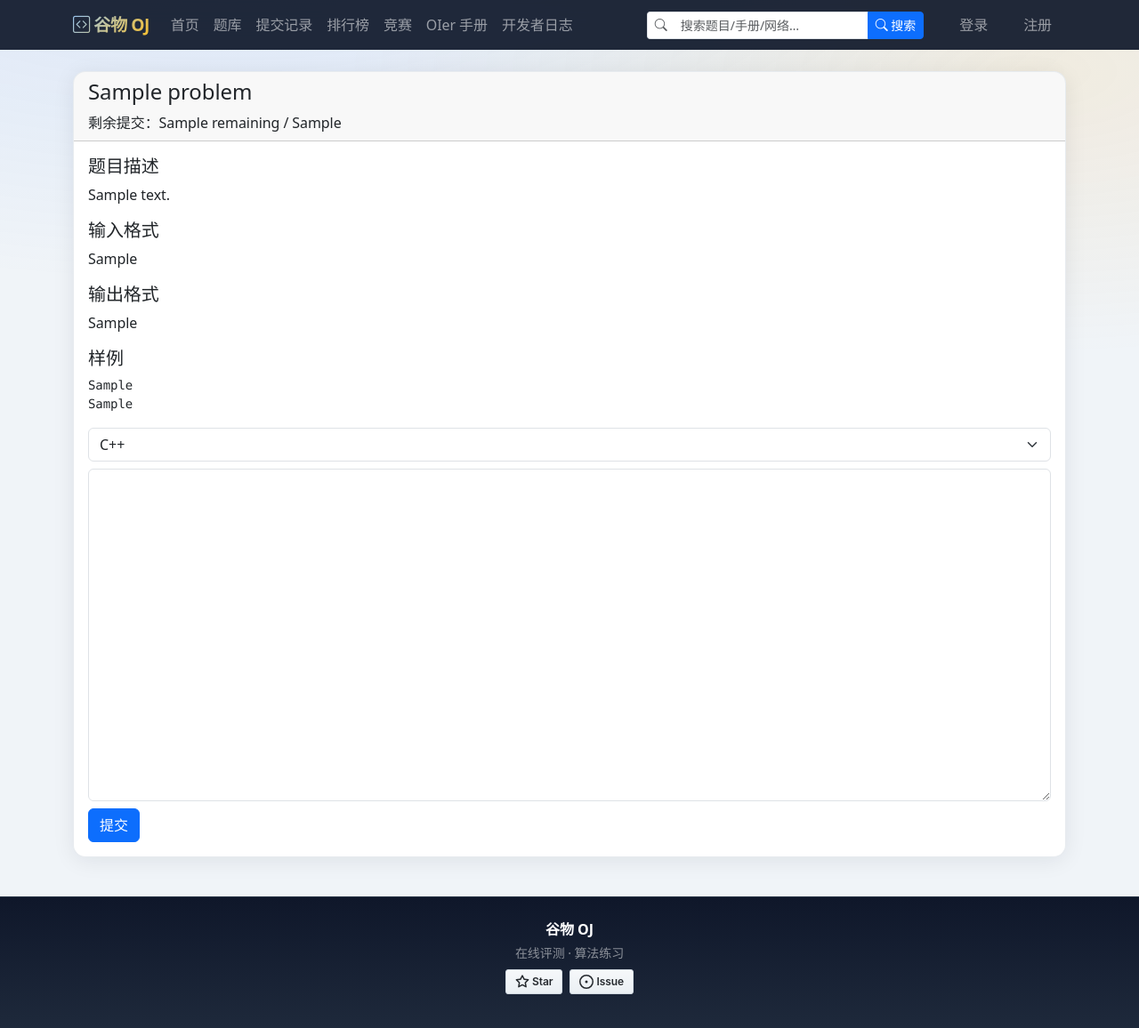
After one commit to alphadamn/guwu-oj, a Django app: template templates/contests/question.html in a window 1280 px wide. The commit adds this page. Shown: the whole page at 89% size. Run offline with Django 4.2, Linux system fonts and the light colour scheme; the template is opened without the code that fills it: most values are stand-ins (such as "Sample title", 1, 10 or a date in 2020).

Commit message:
added contest feature

```diff
--- a/oj_project/settings.py
+++ b/oj_project/settings.py
@@ -48,6 +48,7 @@ INSTALLED_APPS = [
     'users',
     'problems',
     'submissions',
+    'contests',
     'handbook',
     'mathfilters',
     'search',
@@ -513,6 +514,7 @@ MANAGERS = ADMINS
 CRONJOBS = [
     # 第一个参数是 cron 时间表达式，第二个参数是任务函数的 Python 路径
     ('*/30 * * * *', 'devlog.views._refresh_auto_components', [], {'force_refresh': True}),
+    ('*/5 * * * *', 'contests.jobs.publish_finished_contests_job'),
 ]
 
 
--- a/oj_project/urls.py
+++ b/oj_project/urls.py
@@ -16,6 +16,7 @@ urlpatterns = [
     path('', include('problems.urls')),
     path('users/', include('users.urls')),
     path('submissions/', include('submissions.urls')),
+    path('contests/', include('contests.urls')),
     path('handbook/', include('handbook.urls')),
     path('search/', include('search.urls')),
     path('health/', include('health.urls')),
--- a/submissions/models.py
+++ b/submissions/models.py
@@ -33,6 +33,10 @@ class Submission(models.Model):
 
     problem = models.ForeignKey(Problem, on_delete=models.CASCADE, related_name='submissions')
     user = models.ForeignKey(User, on_delete=models.CASCADE, related_name='submissions')
+    contest_problem = models.ForeignKey(
+        'contests.ContestProblem', null=True, blank=True,
+        on_delete=models.SET_NULL, related_name='submissions', db_index=True,
+    )
     code = models.TextField()
     language = models.CharField(max_length=32, choices=LANGUAGE_CHOICES)
     status = models.CharField(max_length=30, choices=STATUS_CHOICES, default='Pending')
--- a/templates/base.html
+++ b/templates/base.html
@@ -108,6 +108,14 @@
                     <li class="nav-item">
                         <a class="nav-link" href="{% url 'leaderboard' %}">排行榜</a>
                     </li>
+                    <li class="nav-item">
+                        <a class="nav-link" href="{% url 'contest_list' %}">竞赛</a>
+                    </li>
+                    {% if user.is_authenticated and perms.contests.add_contest %}
+                    <li class="nav-item">
+                        <a class="nav-link" href="{% url 'create_contest' %}">创建竞赛</a>
+                    </li>
+                    {% endif %}
                     <li class="nav-item">
                         <a class="nav-link" href="{% url 'handbook_index' %}">OIer 手册</a>
                     </li>
--- /dev/null
+++ b/templates/contests/add_question.html
@@ -0,0 +1,3 @@
+{% extends 'base.html' %}
+{% block title %}添加竞赛题目{% endblock %}
+{% block content %}<div class="card"><div class="card-header"><h4>为 {{ contest.name }} 添加题目</h4></div><div class="card-body"><form method="post">{% csrf_token %}{{ question_form.as_p }}<h5>测试用例</h5>{% for i in '012' %}<div class="row mb-2"><div class="col"><textarea class="form-control" name="test_input_{{ forloop.counter0 }}" placeholder="输入" required></textarea></div><div class="col"><textarea class="form-control" name="test_output_{{ forloop.counter0 }}" placeholder="输出" required></textarea></div></div>{% endfor %}<button class="btn btn-success">添加题目</button></form></div></div>{% endblock %}
--- /dev/null
+++ b/templates/contests/create.html
@@ -0,0 +1,3 @@
+{% extends 'base.html' %}
+{% block title %}创建竞赛{% endblock %}
+{% block content %}<div class="card"><div class="card-header"><h4>创建竞赛</h4></div><div class="card-body"><form method="post">{% csrf_token %}{{ contest_form.as_p }}<hr><h5>第一道题目</h5>{{ question_form.as_p }}<h5>测试用例</h5>{% for i in '012' %}<div class="row mb-2"><div class="col"><textarea class="form-control" name="test_input_{{ forloop.counter0 }}" placeholder="输入" required></textarea></div><div class="col"><textarea class="form-control" name="test_output_{{ forloop.counter0 }}" placeholder="输出" required></textarea></div></div>{% endfor %}<button class="btn btn-success">创建竞赛</button></form></div></div>{% endblock %}
--- /dev/null
+++ b/templates/contests/detail.html
@@ -0,0 +1,3 @@
+{% extends 'base.html' %}
+{% block title %}{{ contest.name }}{% endblock %}
+{% block content %}<div class="card"><div class="card-header"><h4>{{ contest.name }}</h4></div><div class="card-body"><p>{{ contest.description|linebreaks }}</p>{% if finished %}<div class="alert alert-info">竞赛已结束，题目已转为普通公开题目。</div>{% endif %}<ol>{% for item in contest.problems.all %}<li class="mb-2">{% if contest.is_live %}<a href="{% url 'contest_question' contest.id item.id %}">{{ item.problem.title }}</a>{% else %}{{ item.problem.title }}{% endif %}</li>{% endfor %}</ol>{% if user.is_authenticated and perms.contests.change_contest and not contest.is_finished %}<a href="{% url 'add_contest_question' contest.id %}" class="btn btn-outline-secondary">添加题目</a>{% endif %}<a href="{% url 'contest_standings' contest.id %}" class="btn btn-outline-primary">查看排行榜</a></div></div>{% endblock %}
--- /dev/null
+++ b/templates/contests/list.html
@@ -0,0 +1,3 @@
+{% extends 'base.html' %}
+{% block title %}竞赛{% endblock %}
+{% block content %}<div class="card"><div class="card-header"><h4>在线竞赛</h4></div><div class="card-body"><a class="btn btn-primary mb-3" href="{% url 'create_contest' %}">创建竞赛</a><div class="list-group">{% for contest in contests %}<a class="list-group-item list-group-item-action" href="{% url 'contest_detail' contest.id %}"><strong>{{ contest.name }}</strong><span class="float-end">{% if contest.is_live %}进行中{% elif contest.is_upcoming %}未开始{% else %}已结束{% endif %}</span><br><small>{{ contest.start_at }} - {{ contest.end_at }}</small></a>{% empty %}<p class="text-muted">暂无竞赛</p>{% endfor %}</div></div></div>{% endblock %}
--- /dev/null
+++ b/templates/contests/question.html
@@ -0,0 +1,4 @@
+{% extends 'base.html' %}
+{% block title %}{{ problem.title }} - {{ contest.name }}{% endblock %}
+{% block content %}<div class="card"><div class="card-header"><h4>{{ problem.title }}</h4><span>剩余提交：{{ remaining }} / {{ contest.max_submissions_per_problem }}</span></div><div class="card-body"><h5>题目描述</h5><div>{{ problem.description|linebreaks }}</div><h5>输入格式</h5><div>{{ problem.input_format|linebreaks }}</div><h5>输出格式</h5><div>{{ problem.output_format|linebreaks }}</div><h5>样例</h5><pre>{{ problem.sample_input }}
+{{ problem.sample_output }}</pre>{% if remaining %}<form method="post" action="{% url 'submit_contest_solution' contest.id item.id %}">{% csrf_token %}<select name="language" class="form-select mb-2"><option>C++</option><option>Python</option><option>Java</option><option>C</option></select><textarea name="code" class="form-control mb-2" rows="15" required></textarea><button class="btn btn-primary">提交</button></form>{% else %}<div class="alert alert-warning">本题提交次数已用完，请移步下一题。</div>{% endif %}</div></div>{% endblock %}
--- /dev/null
+++ b/templates/contests/standings.html
@@ -0,0 +1,3 @@
+{% extends 'base.html' %}
+{% block title %}{{ contest.name }}排行榜{% endblock %}
+{% block content %}<div class="card"><div class="card-header"><h4>{{ contest.name }}排行榜</h4><small>得分 = AC 测试点数 × 2 − 非 AC 测试点数</small></div><div class="card-body"><table class="table"><thead><tr><th>排名</th><th>用户</th><th>AC 测试点</th><th>非 AC 测试点</th><th>提交数</th><th>得分</th></tr></thead><tbody>{% for row in standings %}<tr><td>{{ forloop.counter }}</td><td>{{ row.user.username }}</td><td>{{ row.accepted }}</td><td>{{ row.non_accepted }}</td><td>{{ row.submissions }}</td><td>{{ row.score }}</td></tr>{% empty %}<tr><td colspan="6">暂无成绩</td></tr>{% endfor %}</tbody></table></div></div>{% endblock %}
--- /dev/null
+++ b/templates/contests/unavailable.html
@@ -0,0 +1,3 @@
+{% extends 'base.html' %}
+{% block title %}竞赛不可用{% endblock %}
+{% block content %}<div class="alert alert-info">竞赛当前不在进行时间内，题目暂不可访问。</div>{% endblock %}
```
Also changed, not shown: submissions/migrations/0010_submission_contest_problem.py (added), 1 other file.
